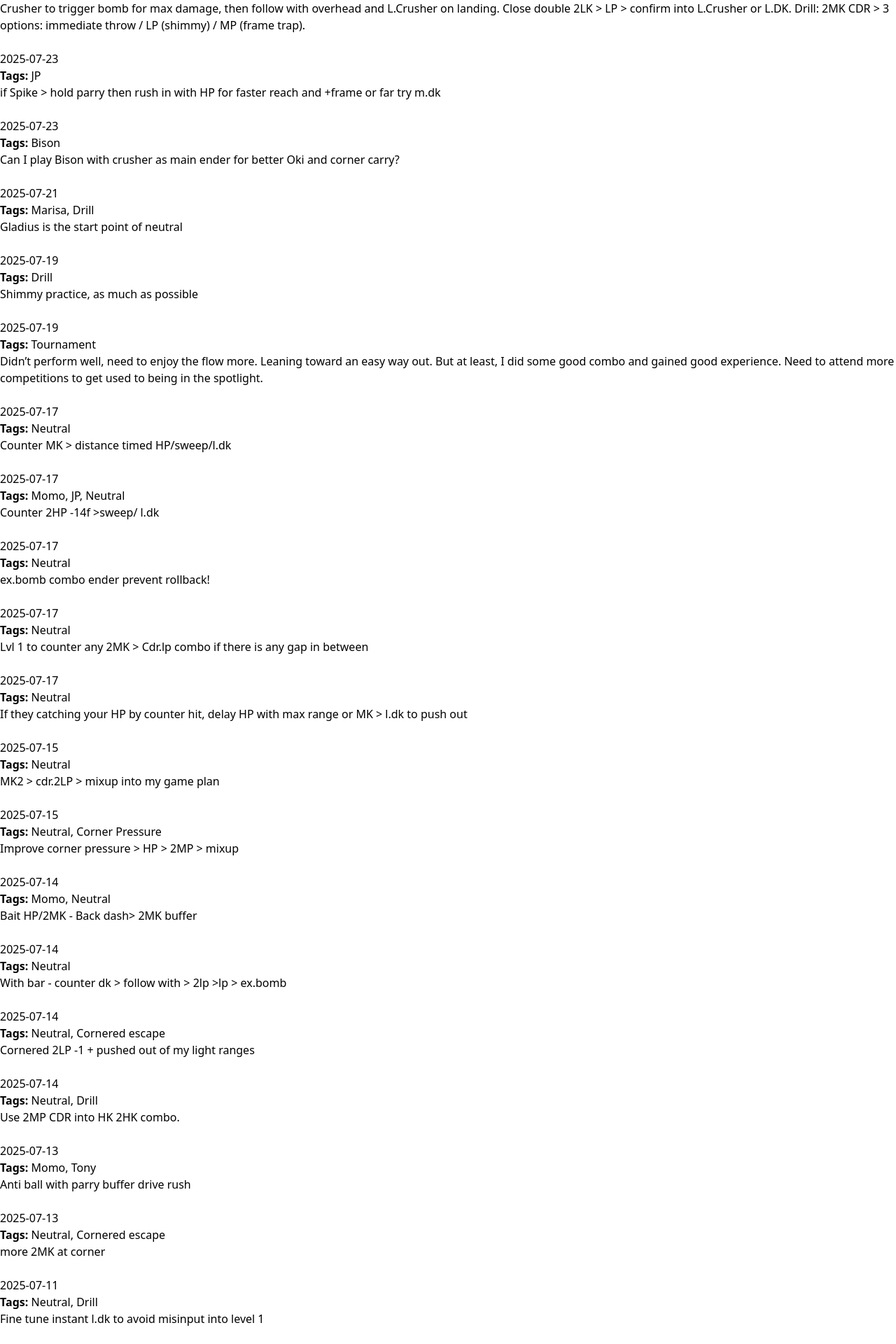
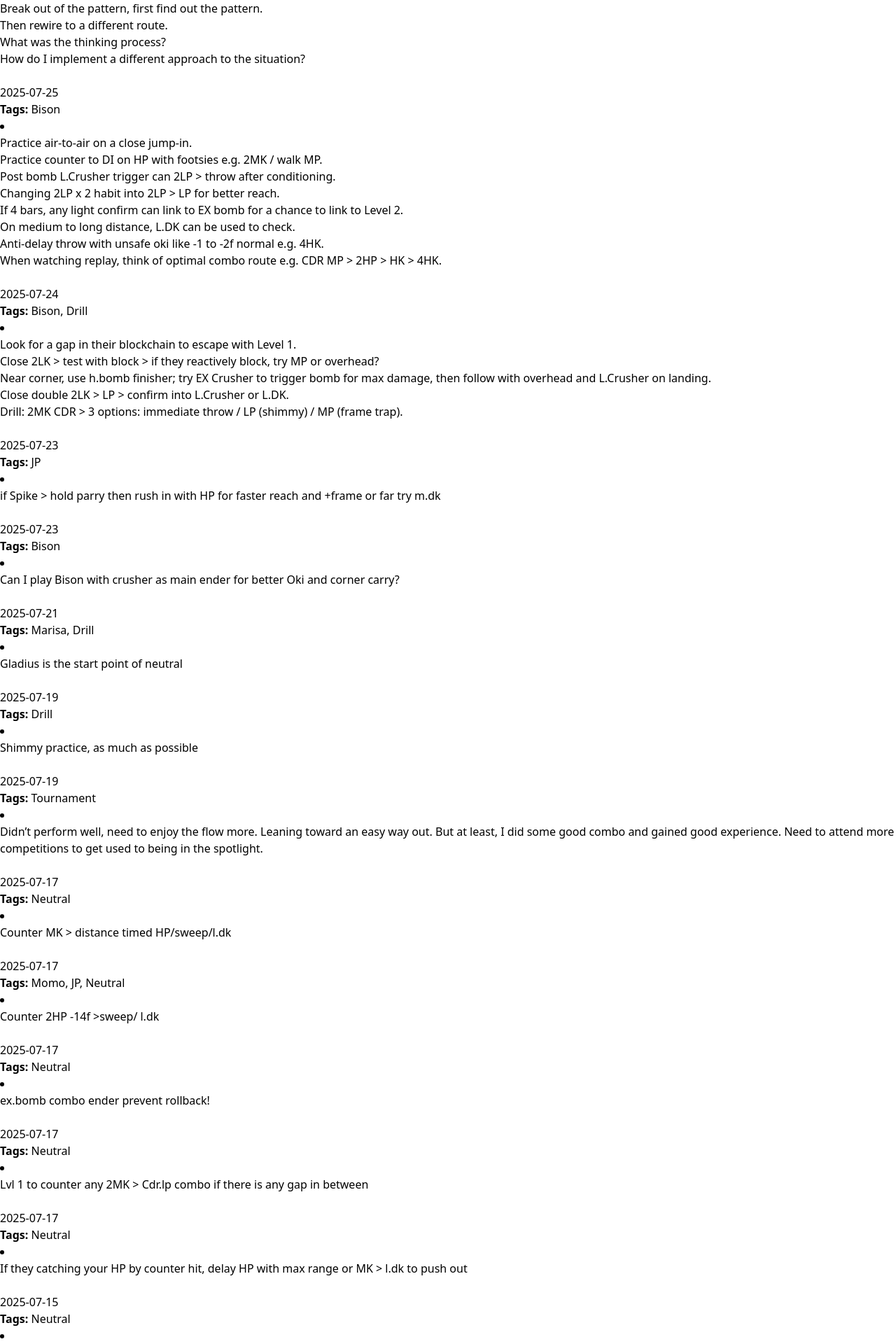
Before and after one commit to ChonCanCode/06-react-sf6, a React (Vite) app: page /notes in a window 1280 px wide. Shown: the part 120-2040 px from the top of the page at 70% size. Built offline with nearby package versions, Linux system fonts and the light colour scheme.

Commit message:
switching entry to array

```diff
--- a/src/components/SearchBar.tsx
+++ b/src/components/SearchBar.tsx
@@ -3,7 +3,7 @@ import { useState, useEffect } from "react";
 type NoteEntry = {
   date: string;
   tags: string[];
-  entry: string;
+  entry: string[];
 };
 
 type Props = {
@@ -51,7 +51,11 @@ export default function SearchBar({ notes }: Props) {
               <p>
                 <strong>Tags:</strong> {note.tags.join(", ")}
               </p>
-              <p>{note.entry}</p>
+              <li>
+                {note.entry.map((value, i) => (
+                  <ul key={i}>{value}</ul>
+                ))}
+              </li>
             </div>
           ))
         )}
--- a/src/data/dailynotes.json
+++ b/src/data/dailynotes.json
@@ -1,222 +1,268 @@
 [
+  {
+    "date": "2025-07-26",
+    "tags": ["Theory"],
+    "entry": [
+      "Break out of the pattern, first find out the pattern.",
+      "Then rewire to a different route.",
+      "What was the thinking process?",
+      "How do I implement a different approach to the situation?"
+    ]
+  },
+  {
+    "date": "2025-07-25",
+    "tags": ["Bison"],
+    "entry": [
+      "Practice air-to-air on a close jump-in.",
+      "Practice counter to DI on HP with footsies e.g. 2MK / walk MP.",
+      "Post bomb L.Crusher trigger can 2LP > throw after conditioning.",
+      "Changing 2LP x 2 habit into 2LP > LP for better reach.",
+      "If 4 bars, any light confirm can link to EX bomb for a chance to link to Level 2.",
+      "On medium to long distance, L.DK can be used to check.",
+      "Anti-delay throw with unsafe oki like -1 to -2f normal e.g. 4HK.",
+      "When watching replay, think of optimal combo route e.g. CDR MP > 2HP > HK > 4HK."
+    ]
+  },
   {
     "date": "2025-07-24",
     "tags": ["Bison", "Drill"],
-    "entry": "Look for a gap in their blockchain to escape with Level 1.\nClose 2LK > test with block > if they reactively block, try MP or overhead?\nNear corner, use h.bomb finisher; try EX Crusher to trigger bomb for max damage, then follow with overhead and L.Crusher on landing.\nClose double 2LK > LP > confirm into L.Crusher or L.DK.\nDrill: 2MK CDR > 3 options: immediate throw / LP (shimmy) / MP (frame trap)."
+    "entry": [
+      "Look for a gap in their blockchain to escape with Level 1.",
+      "Close 2LK > test with block > if they reactively block, try MP or overhead?",
+      "Near corner, use h.bomb finisher; try EX Crusher to trigger bomb for max damage, then follow with overhead and L.Crusher on landing.",
+      "Close double 2LK > LP > confirm into L.Crusher or L.DK.",
+      "Drill: 2MK CDR > 3 options: immediate throw / LP (shimmy) / MP (frame trap)."
+    ]
   },
   {
     "date": "2025-07-23",
     "tags": ["JP"],
-    "entry": "if Spike > hold parry then rush in with HP for faster reach and +frame or far try m.dk"
+    "entry": [
+      "if Spike > hold parry then rush in with HP for faster reach and +frame or far try m.dk"
+    ]
   },
   {
     "date": "2025-07-23",
     "tags": ["Bison"],
-    "entry": "Can I play Bison with crusher as main ender for better Oki and corner carry?"
+    "entry": [
+      "Can I play Bison with crusher as main ender for better Oki and corner carry?"
+    ]
   },
   {
     "date": "2025-07-21",
     "tags": ["Marisa", "Drill"],
-    "entry": "Gladius is the start point of neutral"
+    "entry": ["Gladius is the start point of neutral"]
   },
   {
     "date": "2025-07-19",
     "tags": ["Drill"],
-    "entry": "Shimmy practice, as much as possible"
+    "entry": ["Shimmy practice, as much as possible"]
   },
   {
     "date": "2025-07-19",
     "tags": ["Tournament"],
-    "entry": "Didn’t perform well, need to enjoy the flow more. Leaning toward an easy way out. But at least, I did some good combo and gained good experience. Need to attend more competitions to get used to being in the spotlight."
+    "entry": [
+      "Didn’t perform well, need to enjoy the flow more. Leaning toward an easy way out. But at least, I did some good combo and gained good experience. Need to attend more competitions to get used to being in the spotlight."
+    ]
   },
   {
     "date": "2025-07-17",
     "tags": ["Neutral"],
-    "entry": "Counter MK > distance timed HP/sweep/l.dk"
+    "entry": ["Counter MK > distance timed HP/sweep/l.dk"]
   },
   {
     "date": "2025-07-17",
     "tags": ["Momo", "JP", "Neutral"],
-    "entry": "Counter 2HP -14f >sweep/ l.dk"
+    "entry": ["Counter 2HP -14f >sweep/ l.dk"]
   },
   {
     "date": "2025-07-17",
     "tags": ["Neutral"],
-    "entry": "ex.bomb combo ender prevent rollback!"
+    "entry": ["ex.bomb combo ender prevent rollback!"]
   },
   {
     "date": "2025-07-17",
     "tags": ["Neutral"],
-    "entry": "Lvl 1 to counter any 2MK > Cdr.lp combo if there is any gap in between"
+    "entry": [
+      "Lvl 1 to counter any 2MK > Cdr.lp combo if there is any gap in between"
+    ]
   },
   {
     "date": "2025-07-17",
     "tags": ["Neutral"],
-    "entry": "If they catching your HP by counter hit, delay HP with max range or MK > l.dk to push out"
+    "entry": [
+      "If they catching your HP by counter hit, delay HP with max range or MK > l.dk to push out"
+    ]
   },
   {
     "date": "2025-07-15",
     "tags": ["Neutral"],
-    "entry": "MK2 > cdr.2LP > mixup into my game plan"
+    "entry": ["MK2 > cdr.2LP > mixup into my game plan"]
   },
   {
     "date": "2025-07-15",
     "tags": ["Neutral", "Corner Pressure"],
-    "entry": "Improve corner pressure > HP > 2MP > mixup"
+    "entry": ["Improve corner pressure > HP > 2MP > mixup"]
   },
   {
     "date": "2025-07-14",
     "tags": ["Momo", "Neutral"],
-    "entry": "Bait HP/2MK - Back dash> 2MK buffer"
+    "entry": ["Bait HP/2MK - Back dash> 2MK buffer"]
   },
   {
     "date": "2025-07-14",
     "tags": ["Neutral"],
-    "entry": "With bar - counter dk > follow with > 2lp >lp > ex.bomb"
+    "entry": ["With bar - counter dk > follow with > 2lp >lp > ex.bomb"]
   },
   {
     "date": "2025-07-14",
     "tags": ["Neutral", "Cornered escape"],
-    "entry": "Cornered 2LP -1 + pushed out of my light ranges"
+    "entry": ["Cornered 2LP -1 + pushed out of my light ranges"]
   },
   {
     "date": "2025-07-14",
     "tags": ["Neutral", "Drill"],
-    "entry": "Use 2MP CDR into HK 2HK combo."
+    "entry": ["Use 2MP CDR into HK 2HK combo."]
   },
   {
     "date": "2025-07-13",
     "tags": ["Momo", "Tony"],
-    "entry": "Anti ball with parry buffer drive rush"
+    "entry": ["Anti ball with parry buffer drive rush"]
   },
   {
     "date": "2025-07-13",
     "tags": ["Neutral", "Cornered escape"],
-    "entry": "more 2MK at corner"
+    "entry": ["more 2MK at corner"]
   },
   {
     "date": "2025-07-11",
     "tags": ["Neutral", "Drill"],
-    "entry": "Fine tune instant l.dk to avoid misinput into level 1"
+    "entry": ["Fine tune instant l.dk to avoid misinput into level 1"]
   },
   {
     "date": "2025-07-11",
     "tags": ["Neutral", "Drill"],
-    "entry": "Practice basic over head l.bomb fix the timing"
+    "entry": ["Practice basic over head l.bomb fix the timing"]
   },
   {
     "date": "2025-07-11",
     "tags": ["Neutral", "Drill"],
-    "entry": "Practice post dk. Frame trap timing (-1f gap)rf"
+    "entry": ["Practice post dk. Frame trap timing (-1f gap)rf"]
   },
   {
     "date": "2025-07-11",
     "tags": ["Neutral", "Drill"],
-    "entry": "Space trap dr.2LK > 2LP > LP > space trap 2MP"
+    "entry": ["Space trap dr.2LK > 2LP > LP > space trap 2MP"]
   },
   {
     "date": "2025-07-11",
     "tags": ["Neutral", "Drill"],
-    "entry": "Block chain dr.2LK > 2LP > LP > 2MK/MK > l.dk"
+    "entry": ["Block chain dr.2LK > 2LP > LP > 2MK/MK > l.dk"]
   },
   {
     "date": "2025-07-11",
     "tags": ["Neutral", "Drill"],
-    "entry": "Jump in shimmy (with no attack) micro walk then MP > 2MP"
+    "entry": ["Jump in shimmy (with no attack) micro walk then MP > 2MP"]
   },
   {
     "date": "2025-07-11",
     "tags": ["Momo"],
-    "entry": "2MK > -3 > can punish on reaction with 2MP/ 2MK on far"
+    "entry": ["2MK > -3 > can punish on reaction with 2MP/ 2MK on far"]
   },
   {
     "date": "2025-07-10",
     "tags": ["Tony"],
-    "entry": "Counter is a -6 continue 2MP buffer"
+    "entry": ["Counter is a -6 continue 2MP buffer"]
   },
   {
     "date": "2025-07-10",
     "tags": ["Neutral"],
-    "entry": "HIGH RISK On Bomb double HP > 1st HP to control range > 2nd HP to gap close for > 2MP > m.Bomb (once bomb on block triggered then block chain frame trap rotations)"
+    "entry": [
+      "HIGH RISK On Bomb double HP > 1st HP to control range > 2nd HP to gap close for > 2MP > m.Bomb (once bomb on block triggered then block chain frame trap rotations)"
+    ]
   },
   {
     "date": "2025-07-10",
     "tags": ["Neutral"],
-    "entry": "Block chain Safe > 4HK >  2LK > 2LP"
+    "entry": ["Block chain Safe > 4HK >  2LK > 2LP"]
   },
   {
     "date": "2025-07-10",
     "tags": ["Neutral"],
-    "entry": "Block chain 4HK > 6HK >"
+    "entry": ["Block chain 4HK > 6HK >"]
   },
   {
     "date": "2025-07-10",
     "tags": ["Neutral"],
-    "entry": "Block chain  4HK > 2MP"
+    "entry": ["Block chain  4HK > 2MP"]
   },
   {
     "date": "2025-07-10",
     "tags": ["Corner Escape", "Drill"],
-    "entry": "Cornered > DR 2LK > 2LP > 2LP > Option select"
+    "entry": ["Cornered > DR 2LK > 2LP > 2LP > Option select"]
   },
   {
     "date": "2025-07-02",
     "tags": ["Seafire"],
-    "entry": "Under cornered Juri MP to space trap due to hurt boss is behind her feet as soon as i HP my hurt box will be reached by her hit box. But she with whiff MP watch for that for whiff punish or jump out."
+    "entry": [
+      "Under cornered Juri MP to space trap due to hurt boss is behind her feet as soon as i HP my hurt box will be reached by her hit box. But she with whiff MP watch for that for whiff punish or jump out."
+    ]
   },
   {
     "date": "2025-07-02",
     "tags": ["seafire"],
-    "entry": "Look for safe reversal to buffer under corner pressure"
+    "entry": ["Look for safe reversal to buffer under corner pressure"]
   },
   {
     "date": "2025-07-02",
     "tags": ["Seafire"],
-    "entry": "Do meaty to target bar dmg"
+    "entry": ["Do meaty to target bar dmg"]
   },
   {
     "date": "2025-07-02",
     "tags": ["Seafire"],
-    "entry": "Use more good buttons to frame trap opponents but not to whiff"
+    "entry": ["Use more good buttons to frame trap opponents but not to whiff"]
   },
   {
     "date": "2025-07-02",
     "tags": ["Seafire"],
-    "entry": "Tech too early, I got conditioned for shimmy"
+    "entry": ["Tech too early, I got conditioned for shimmy"]
   },
   {
     "date": "2025-06-30",
     "tags": ["Neutral"],
-    "entry": "Anti 2MK > b dash"
+    "entry": ["Anti 2MK > b dash"]
   },
   {
     "date": "2025-06-28",
     "tags": ["Momo"],
-    "entry": "Need better combo option > always go for kill"
+    "entry": ["Need better combo option > always go for kill"]
   },
   {
     "date": "2025-06-28",
     "tags": ["Momo"],
-    "entry": "When 2LP always buffer with 2MP just in case of counter hit for better escape and potential"
+    "entry": [
+      "When 2LP always buffer with 2MP just in case of counter hit for better escape and potential"
+    ]
   },
   {
     "date": "2025-06-28",
     "tags": ["Momo"],
-    "entry": "Practice dr > l.dk on round start"
+    "entry": ["Practice dr > l.dk on round start"]
   },
   {
     "date": "2025-06-27",
     "tags": ["Momo"],
-    "entry": "Anti-air > 2HP > level 2"
+    "entry": ["Anti-air > 2HP > level 2"]
   },
   {
     "date": "2025-06-27",
     "tags": ["Neutral"],
-    "entry": "Learn CDR shimmy"
+    "entry": ["Learn CDR shimmy"]
   },
   {
     "date": "2025-06-26",
     "tags": ["Neutral", "Hotdog"],
-    "entry": "bomb light confirm into ex.backfist > h.backfist"
+    "entry": ["bomb light confirm into ex.backfist > h.backfist"]
   }
 ]
```
